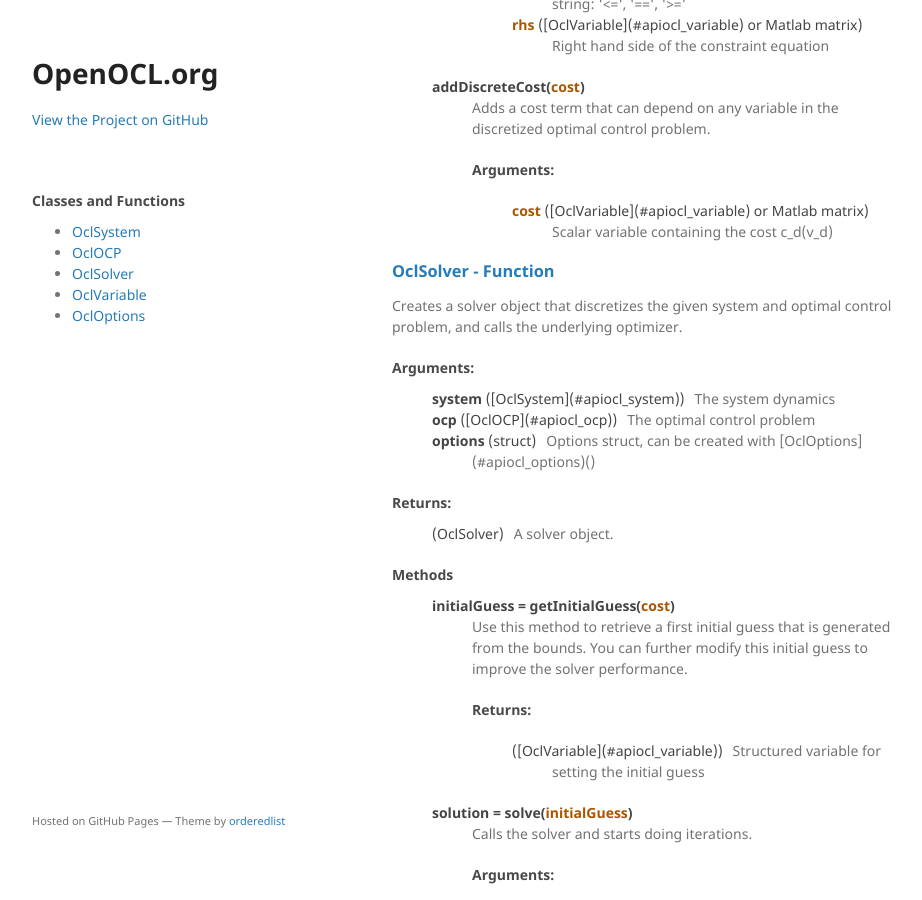
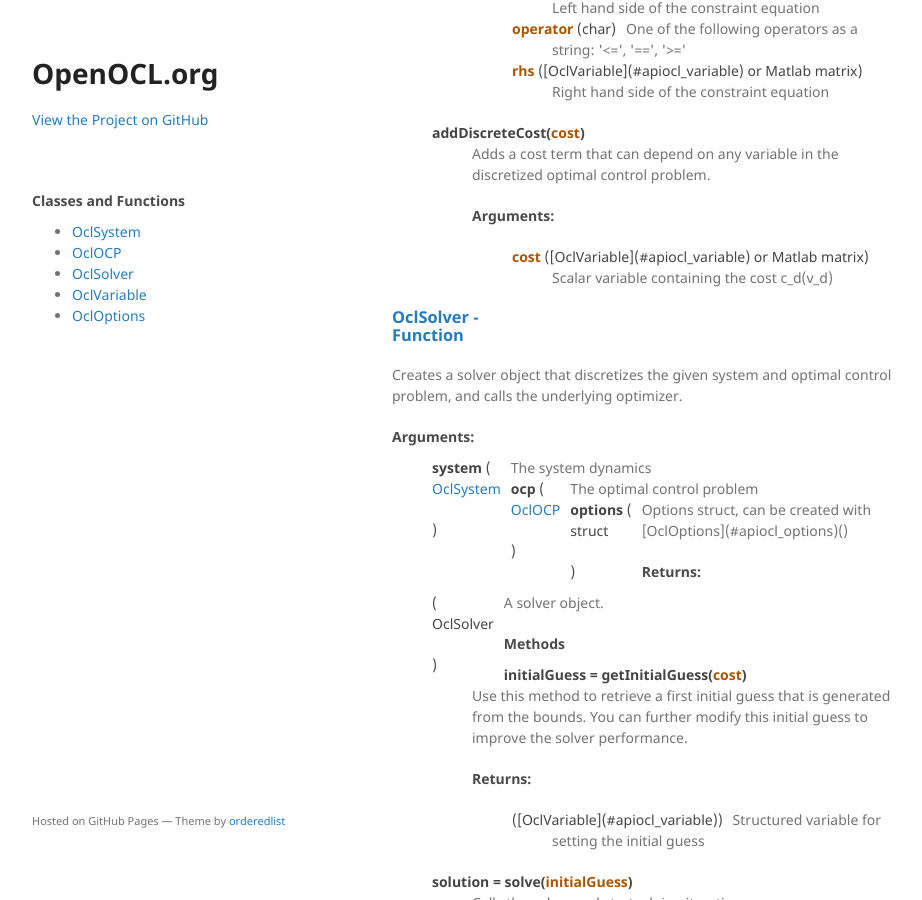
Before and after one commit to OpenOCL/openocl.github.io, a Jekyll site: the page built from api-docs.md, in a window 1280 px wide and 900 px high, scrolled down 4321 px. Shown: the whole window, without its empty margins (178-1100 px from the left). Built offline with Jekyll 4.4.1, drawn with Linux system fonts in a browser that asks for light colours; some of the changed text lies outside the part shown.

Commit message:
Update api.html

```diff
--- a/_layouts/api.html
+++ b/_layouts/api.html
@@ -11,7 +11,7 @@
     <a id="{{ doc.id | replace: '/', '' | replace: '.', '' }}">
       {{ doc.name }}
       {% if doc.type %}
-        <span class="endpoint {{ doc.type }}"> - {{ doc.type }}</span>
+        <span class="endpoint {{ doc.type }}"> - {{ doc.type | markdownify }}</span>
       {% endif %}
     </a>
 
@@ -30,7 +30,7 @@
       <div class="subsection">
         <dl class="dl-left">
             {% for el in doc.parameters %}
-              <dt>{{ el.name }} <span class="dltype">({{ el.type }})</span></dt>
+              <dt>{{ el.name }} <span class="dltype">({{ el.type | markdownify }})</span></dt>
               <dd>{{ el.content }} </dd>
             {% endfor %}
         </dl>
@@ -42,7 +42,7 @@
       <div class="subsection">
         <dl class="dl-left">
             {% for el in doc.returns %}
-              <dt><span class="dltype">({{ el.type }})</span> </dt>
+              <dt><span class="dltype">({{ el.type | markdownify }})</span> </dt>
               <dd>{{ el.content }} </dd>
             {% endfor %}
         </dl>
```
